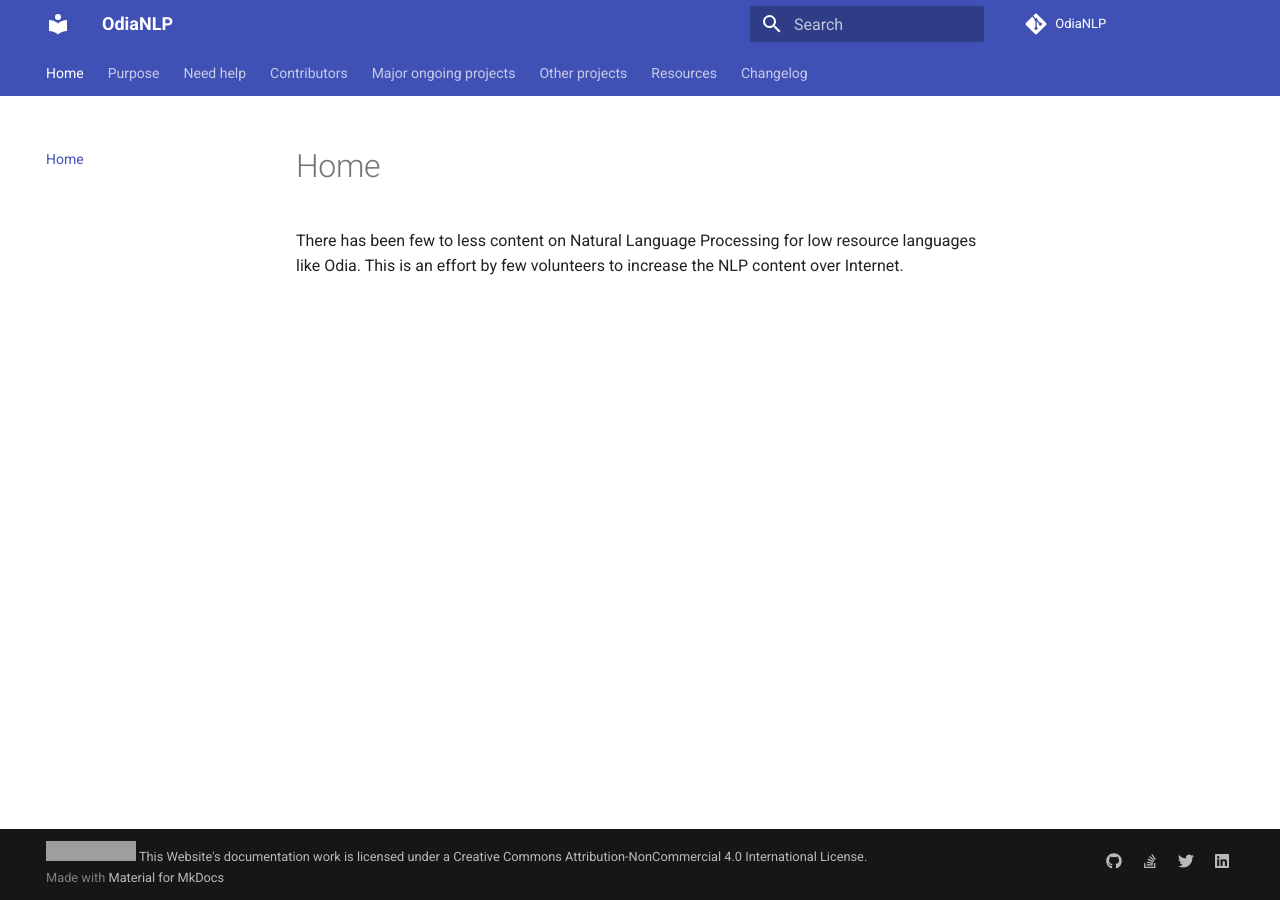
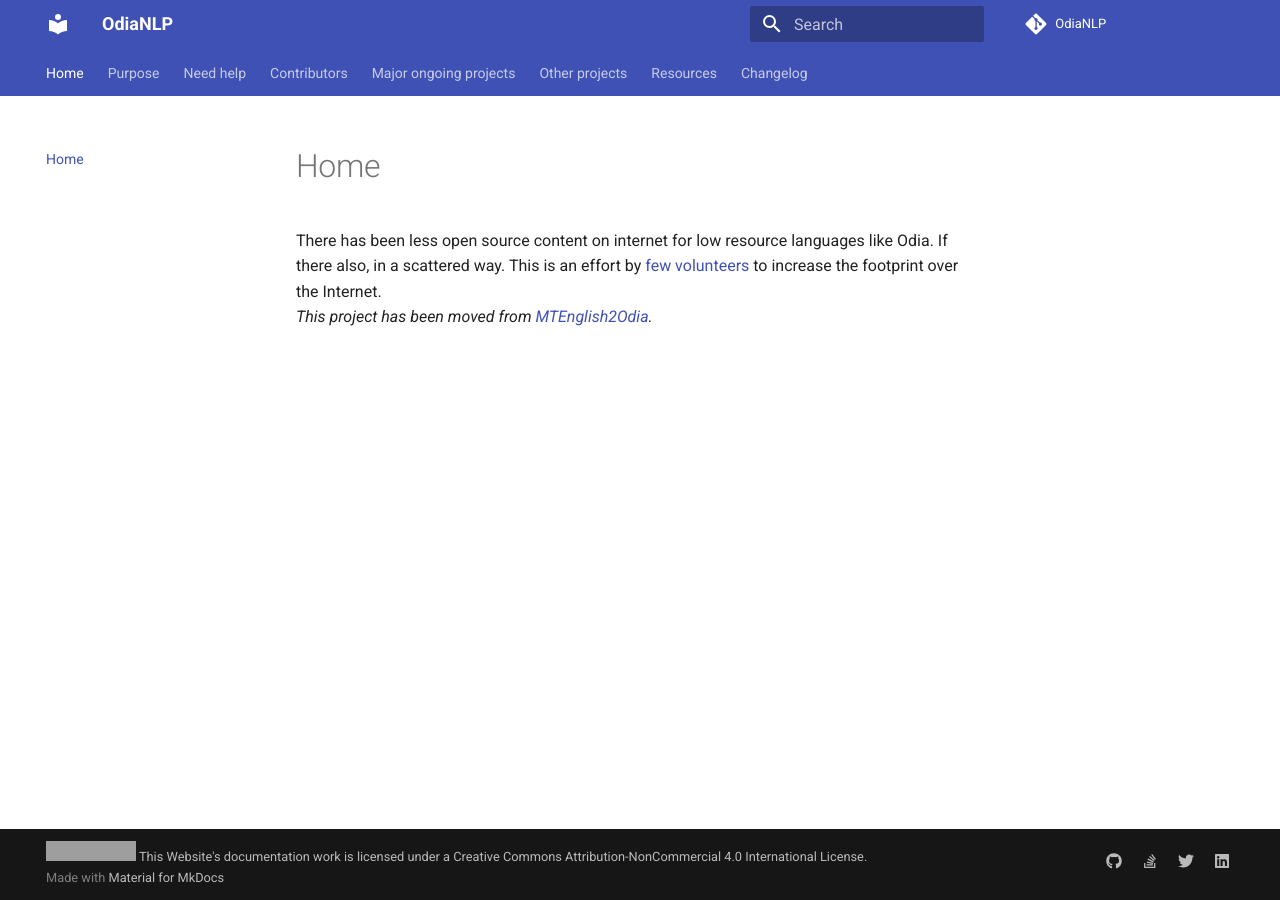
Before and after one commit to OdiaNLP/odianlp.github.io, an MkDocs documentation site: the page built from docs/index.md, in a window 1280 px wide. Built offline with MkDocs 1.6.1 and Material for MkDocs 9.7.7, drawn with Linux system fonts in a browser that asks for light colours; comment, search, counter and statistics services are not loaded; grey boxes are pictures that could not be loaded.

```diff
--- a/docs/index.md
+++ b/docs/index.md
@@ -1,2 +1,4 @@
 
-There has been few to less content on Natural Language Processing for low resource languages like Odia. This is an effort by few volunteers to increase the NLP content over Internet.
+There has been less open source content on internet for low resource languages like Odia. If there also, in a scattered way.
+This is an effort by [few volunteers](contributors.md) to increase the footprint over the Internet.
+_This project has been moved from [MTEnglish2Odia](https://github.com/soumendrak/MTEnglish2Odia)._
--- a/mkdocs.yml
+++ b/mkdocs.yml
@@ -8,7 +8,6 @@ site_description: >-
 # Repository
 repo_name: OdiaNLP
 repo_url: https://github.com/OdiaNLP/odianlp.github.io
-edit_url: ""
 
 # Copyright
 copyright: <a rel="license" href="http://creativecommons.org/licenses/by-nc/4.0/"><img alt="Creative Commons License" style="border-width:0" src="https://i.creativecommons.org/l/by-nc/4.0/88x31.png" /></a> This Website's documentation work is licensed under a <a rel="license" href="http://creativecommons.org/licenses/by-nc/4.0/">Creative Commons Attribution-NonCommercial 4.0 International License</a>.
```
Also changed, not shown: README.md (+19 -1 lines).
